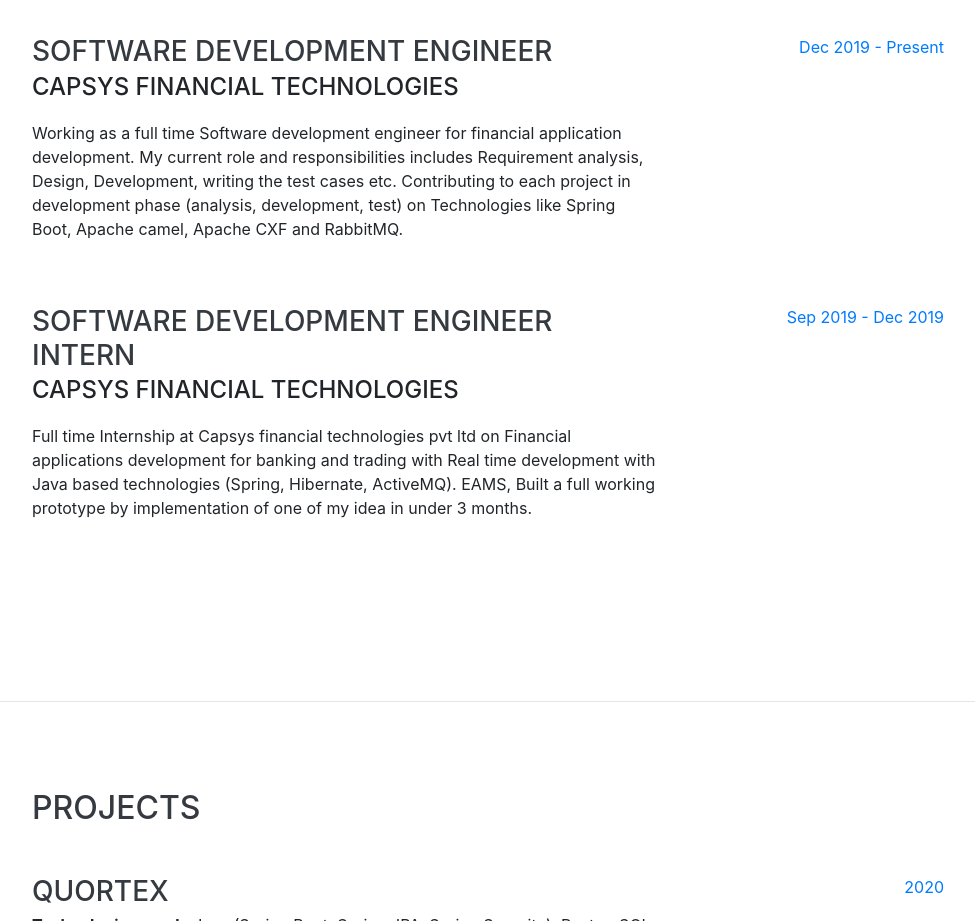
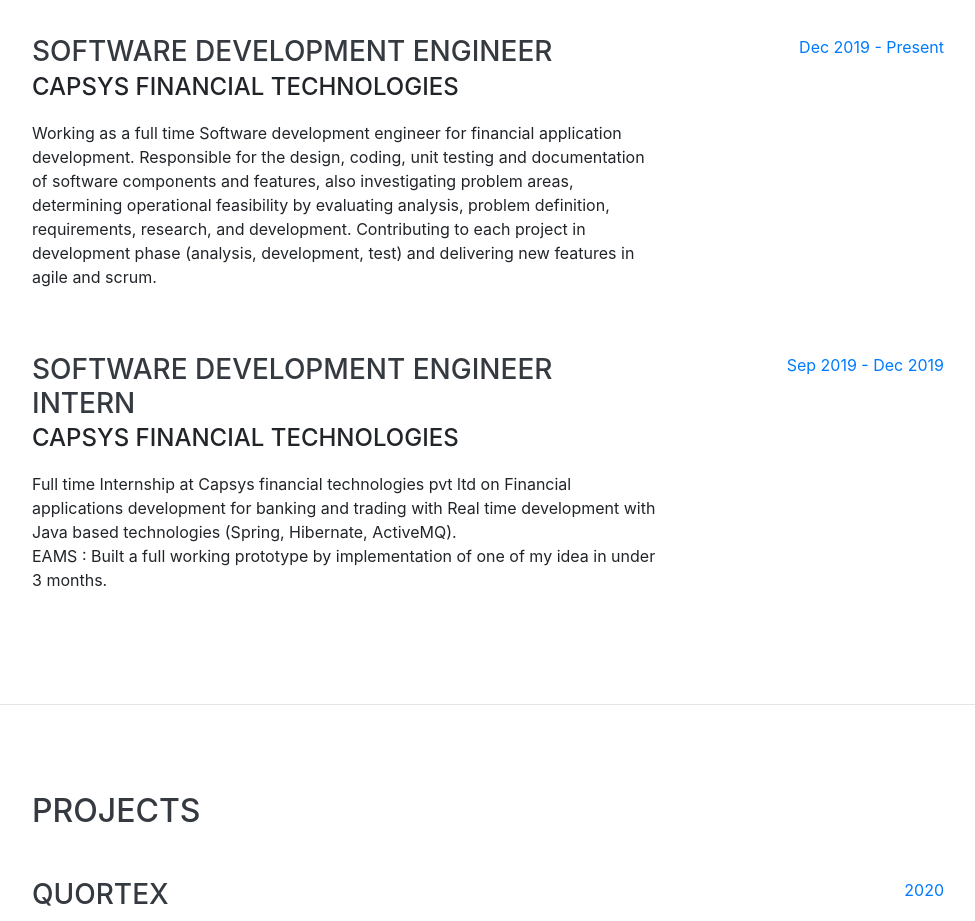
Before and after one commit to VrushankPatel/VrushankPatel.github.io, a website with bundled scripts: page index.html in a window 1280 px wide. Shown: the part 900-1821 px from the top of the page, without its empty margins (288-1263 px from the left). Built offline with nearby package versions, Linux system fonts and the light colour scheme; a web font is replaced by a local one.

Commit message:
minor changes

```diff
--- a/index.html
+++ b/index.html
@@ -120,13 +120,14 @@
 						<h3 class="mb-0">Software Development Engineer</h3>
 						<div class="subheading mb-3">Capsys financial technologies</div>
 						<p>
-							Working as a full time Software development engineer for
-							financial application development. My current role and
-							responsibilities includes Requirement analysis, Design,
-							Development, writing the test cases etc. Contributing to each
-							project in development phase (analysis, development, test) on
-							Technologies like Spring Boot, Apache camel, Apache CXF and
-							RabbitMQ.
+							Working as a full time Software development engineer for financial application
+							development.
+							Responsible for the design, coding, unit testing and documentation of software components
+							and features, also investigating problem areas, determining operational feasibility by
+							evaluating analysis, problem definition, requirements, research, and development.
+							Contributing to each project in development phase (analysis, development, test) and
+							delivering new features in agile and scrum.
+
 						</p>
 					</div>
 					<div class="resume-date text-md-right">
@@ -141,7 +142,7 @@
 							Full time Internship at Capsys financial technologies pvt ltd on
 							Financial applications development for banking and trading with
 							Real time development with Java based technologies (Spring,
-							Hibernate, ActiveMQ). EAMS, Built a full working prototype by
+							Hibernate, ActiveMQ). <br />EAMS : Built a full working prototype by
 							implementation of one of my idea in under 3 months.
 						</p>
 					</div>
@@ -157,7 +158,7 @@
 				<h2 class="mb-5">Projects</h2>
 				<div class="resume-item d-flex flex-column flex-md-row justify-content-between mb-2">
 					<div class="resume-content">
-						<a href="#projects"
+						<a href=""
 							onclick="window.open('https://github.com/VrushankPatel/Quortex-web-client');window.open('https://github.com/VrushankPatel/Quortex-Server');window.open('https://quortex.herokuapp.com/');">
 							<h3 class="mb-0">Quortex <sup><i class="h6 fas fa-external-link-square-alt"></i></sup>
 							</h3>
```
